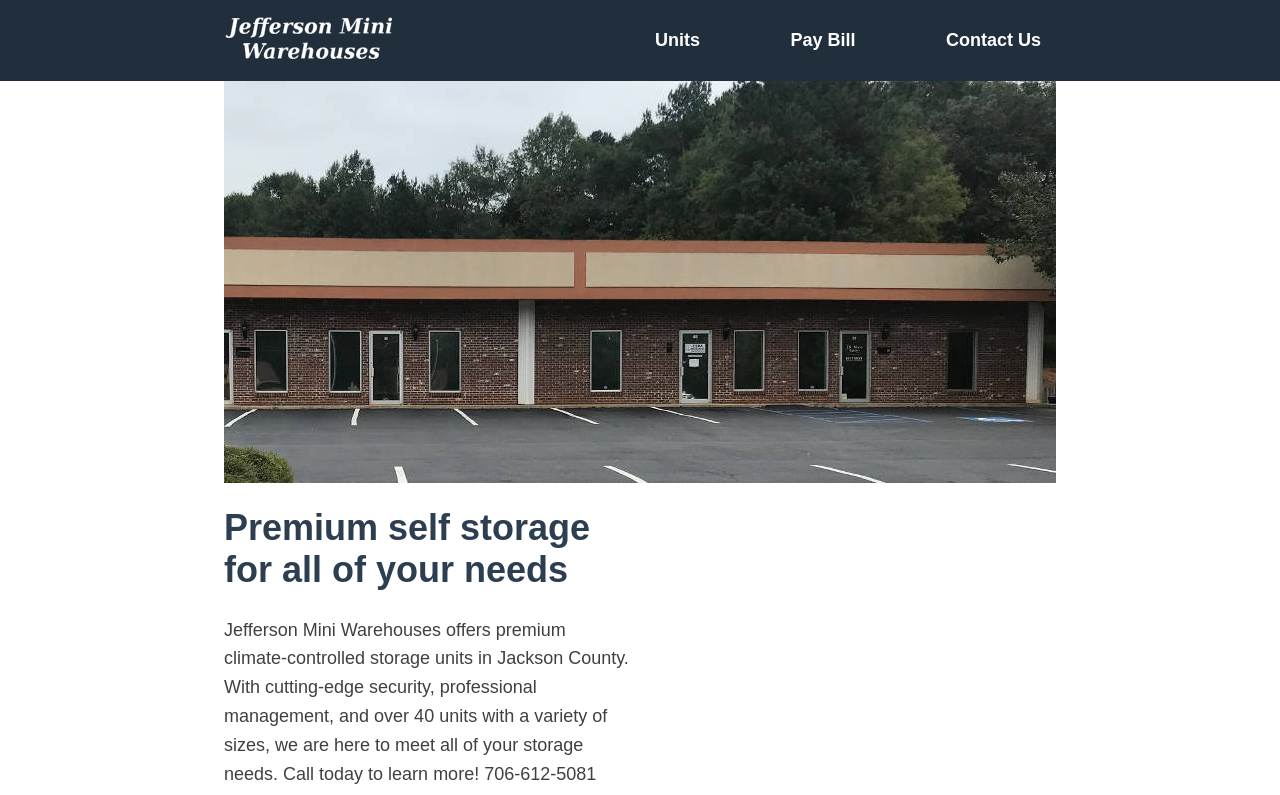
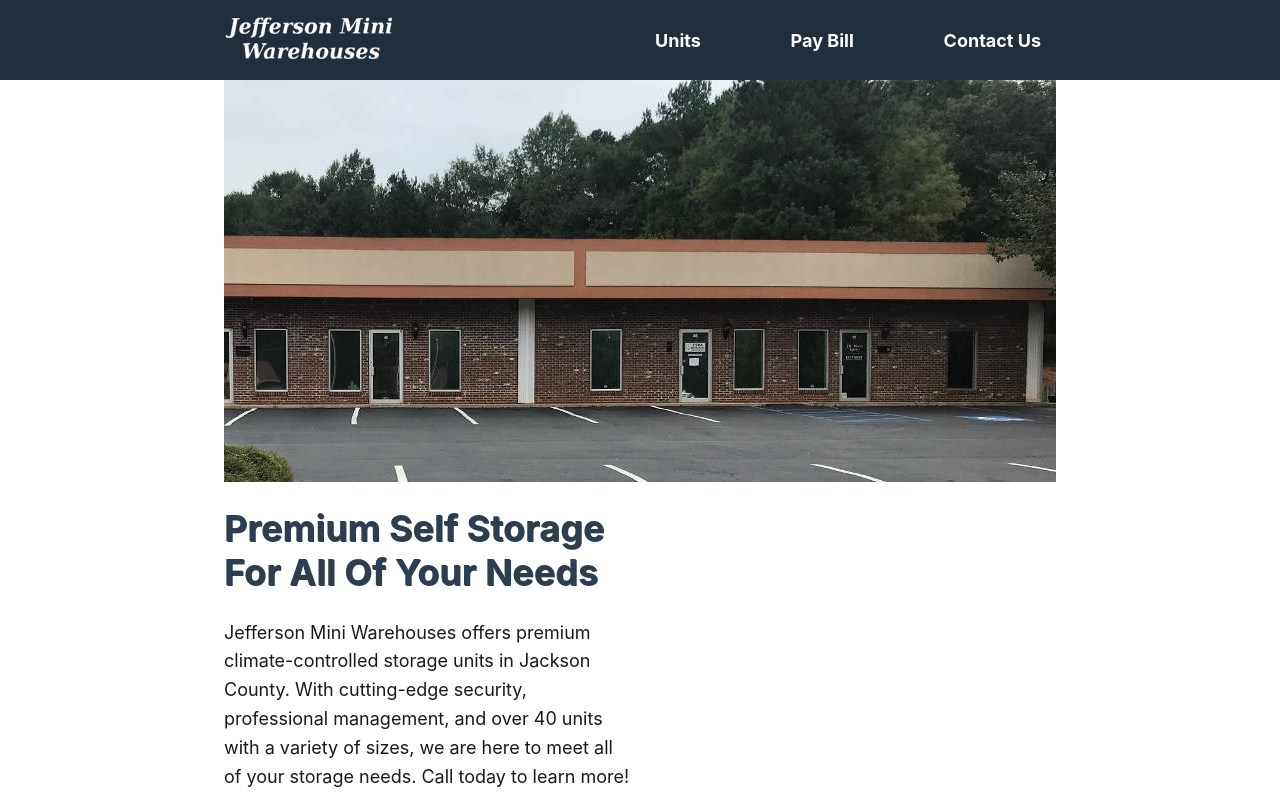
Before and after one commit to jmbuchanan/storage-ui, a React (Create React App) app: page / in a window 1280 px wide. Shown: the top 795 px of the page. Built offline with nearby package versions, Linux system fonts and the light colour scheme.

Commit message:
css updates

```diff
--- a/src/home/BodyText.js
+++ b/src/home/BodyText.js
@@ -3,7 +3,7 @@ import React from 'react';
 var BodyText = function () {
   return (
     <div className="body-text">
-      <h1>Premium self storage for all of your needs</h1>
+      <h1>Premium Self Storage For All Of Your Needs</h1>
       <p>Jefferson Mini Warehouses offers premium climate-controlled storage units
            in Jackson County. With cutting-edge security, professional management,
            and over 40 units with a variety of sizes, we are here to meet all of your storage needs.
--- a/src/style.css
+++ b/src/style.css
@@ -4,9 +4,9 @@ html {
 
 body {
   margin: 0px;
-  font-family: Arial;
+  font-family: -apple-system, BlinkMacSystemFont, 'Segoe UI', Roboto, Oxygen, Ubuntu, Cantarell, 'Open Sans', 'Helvetica Neue', sans-serif;
   font-size: 18px;
-  color: #404040;
+  color: #1a1a1a;
 }
 
 .container {
@@ -52,6 +52,10 @@ nav {
   color: inherit;
   display: inline-block;
   padding: 25px 15px;
+}
+
+.nav-links li a:hover {
+  color: #bdcbdb;
 }
 
 .logo-and-menu-button {
@@ -109,6 +113,7 @@ nav {
 
 .body-text h1 {
   color: #2C3E50;
+  text-shadow: 1px 1px;
 }
 
 .body-text p {
```
